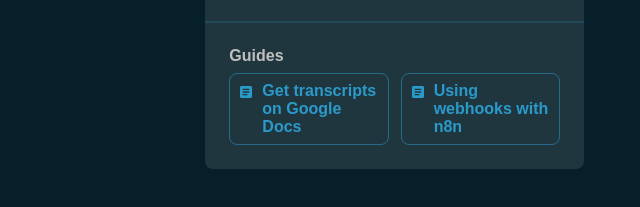
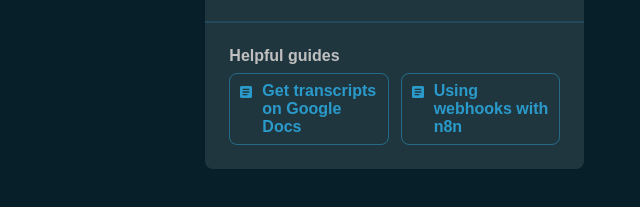
Before and after one commit to vivek-nexus/transcriptonic, a browser extension: page extension/meetings.html in a window 1280 px wide. Shown: the part 665-872 px from the top of the page, 640-1280 px from the left. Drawn offline with Linux system fonts and the light colour scheme; a web font is replaced by a local one.

Commit message:
Update text

```diff
--- a/extension/meetings.html
+++ b/extension/meetings.html
@@ -447,7 +447,7 @@
                     </div>
                 </details>
                 <hr />
-                <p class="card-heading">Guides</p>
+                <p class="card-heading">Helpful guides</p>
                 <div class="integration-card">
                     <a class="integration-guide"
                         href="https://github.com/vivek-nexus/transcriptonic/wiki/Google-Docs-integration-guide?utm_source=extension"
```
Also changed, not shown: README.md, extension/manifest.json.
